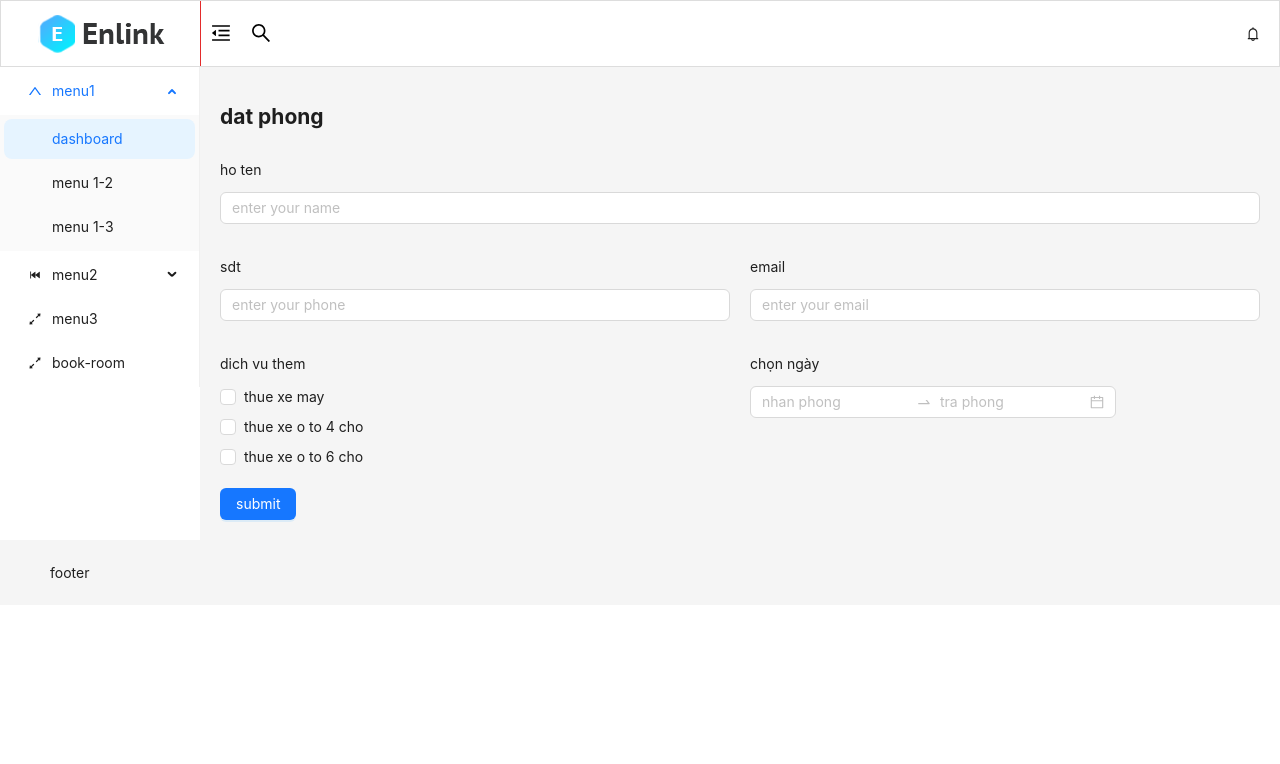
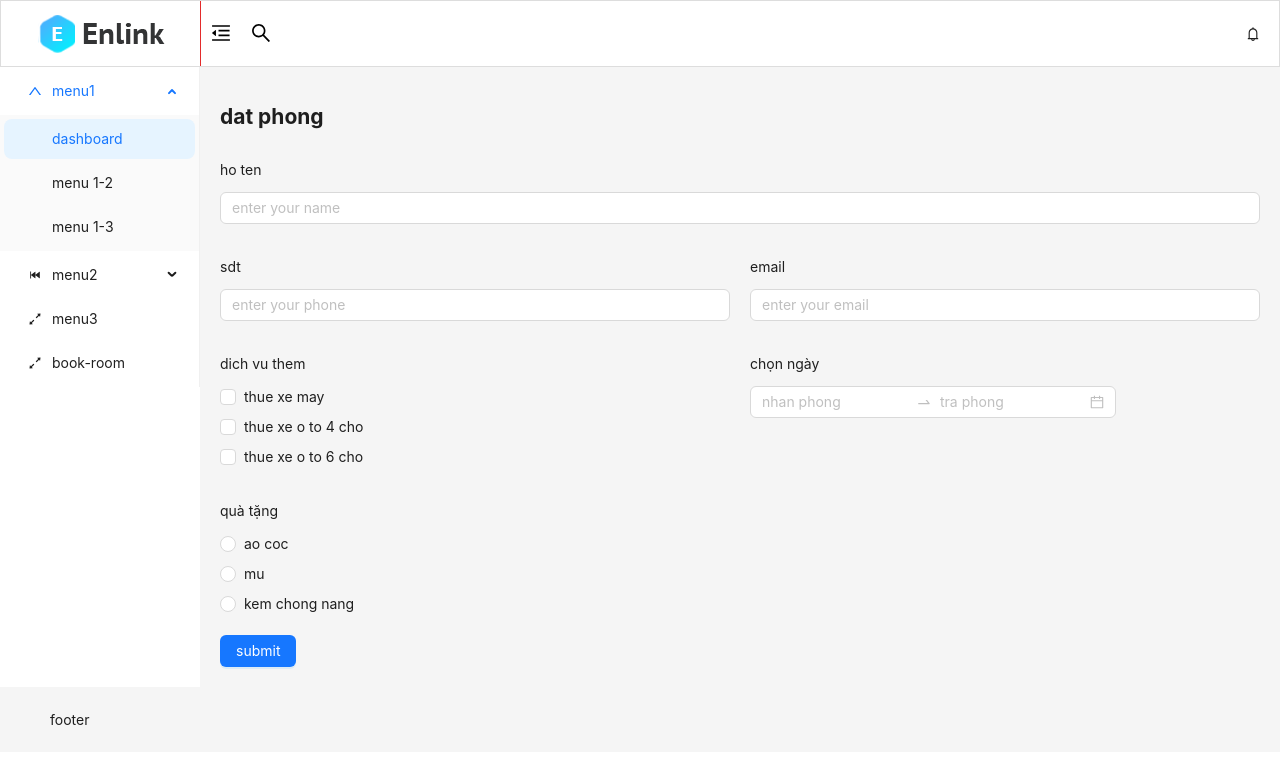
Before and after one commit to nguyenkien0703/hoc_ant_design, a React (Create React App) app: page /book-room in a window 1280 px wide. Shown: the top 764 px of the page. Built offline with nearby package versions, Linux system fonts and the light colour scheme.

Commit message:
add radio

```diff
--- a/src/pages/BookRoom/index.js
+++ b/src/pages/BookRoom/index.js
@@ -1,6 +1,5 @@
-import {Button, Col, DatePicker, Input, Row, Space} from "antd";
+import {Button, Checkbox, Col, DatePicker, Input, Radio, Row, Space} from "antd";
 import {useState} from "react";
-import {Checkbox} from 'antd'
 
 const {RangePicker} = DatePicker;
 
@@ -24,12 +23,10 @@ function BookRoom() {
     }
     const handleChangeDate = (dates, dateStrings) => {
         const object = {
-            ...data,
-            date: dateStrings
+            ...data, date: dateStrings
         }
         setData(object);
     }
-
 
     return (<>
         <h2>dat phong</h2>
@@ -60,11 +57,22 @@ function BookRoom() {
 
             <Col span={12}>
                 <p>chọn ngày</p>
-                <RangePicker placeholder={['nhan phong','tra phong']}  format="DD-MM-YYYY"  onChange={handleChangeDate}/>
+                <RangePicker placeholder={['nhan phong', 'tra phong']} format="DD-MM-YYYY" onChange={handleChangeDate}/>
 
 
             </Col>
 
+            <Col span={12}>
+                <p>quà tặng</p>
+                <Radio.Group name="gift">
+                    <Space direction="vertical" onChange={handleChangeInput}>
+                        <Radio value="ao coc">ao coc</Radio>
+                        <Radio value="mu">mu</Radio>
+                        <Radio value="kem chong nang">kem chong nang</Radio>
+                    </Space>
+                </Radio.Group>
+
+            </Col>
 
             <Col span={24}>
                 <Button type='primary' onClick={handleSubmit}>submit</Button>
```
